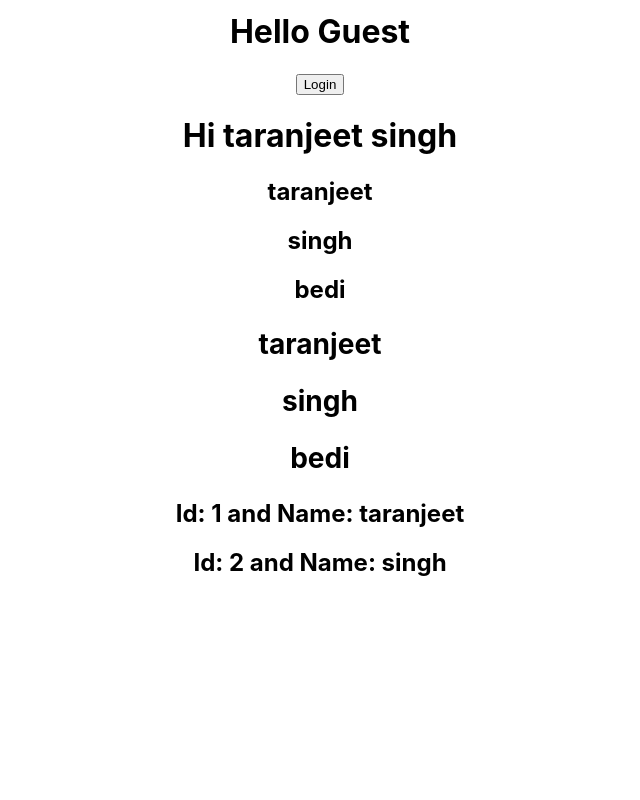
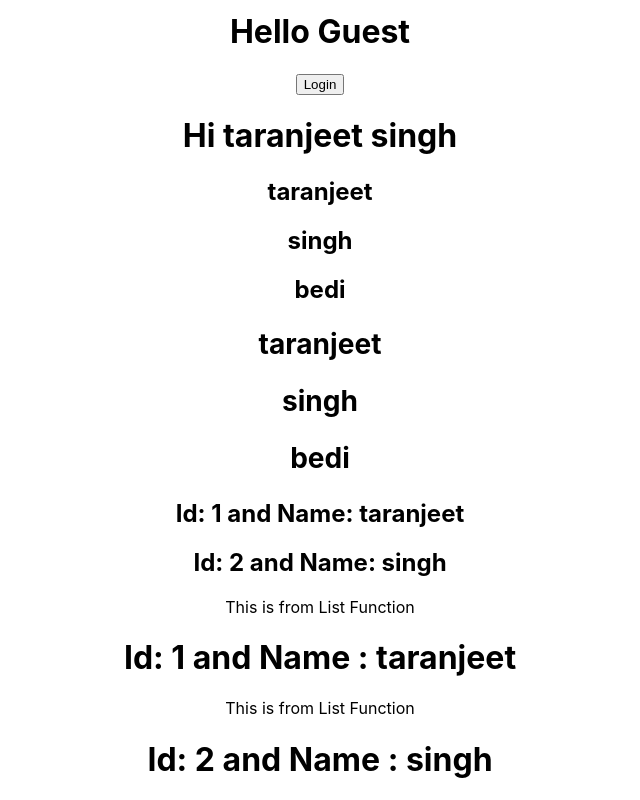
Before and after one commit to TartejBrothers/Learning-React, a React (Create React App) app: page / in a window 1280 px wide. Shown: the part 975-1775 px from the top of the page, without its empty margins (320-960 px from the left). Before the commit the page ends 1572 px from the top, so only its background shows below. Built offline with nearby package versions, Linux system fonts and the light colour scheme.

Commit message:
List Key Function

```diff
--- a/src/App.js
+++ b/src/App.js
@@ -15,6 +15,7 @@ import PropClass from "./components/propclassformethod.jsx";
 import Conditions from "./components/conditionalrender.jsx";
 import ArraysNew from "./components/arrays.jsx";
 import ObjectArray from "./components/objectarrays.jsx";
+import ListKey from "./components/listkey.jsx";
 function App() {
   return (
     <div className="App">
@@ -40,6 +41,7 @@ function App() {
       <Conditions />
       <ArraysNew />
       <ObjectArray />
+      <ListKey />
     </div>
   );
 }
--- /dev/null
+++ b/src/components/listkey.jsx
@@ -0,0 +1,17 @@
+import React from "react";
+import ListFunc from "./listkeyfunc";
+function ListKey() {
+  const newobj = [
+    {
+      id: 1,
+      name: "taranjeet",
+    },
+    {
+      id: 2,
+      name: "singh",
+    },
+  ];
+  const namelist = newobj.map((names) => <ListFunc names={names} />);
+  return <div>{namelist}</div>;
+}
+export default ListKey;
--- /dev/null
+++ b/src/components/listkeyfunc.jsx
@@ -0,0 +1,13 @@
+import React from "react";
+
+function ListFunc({ names }) {
+  return (
+    <div>
+      This is from List Function
+      <h1>
+        Id: {names.id} and Name : {names.name}
+      </h1>
+    </div>
+  );
+}
+export default ListFunc;
```
